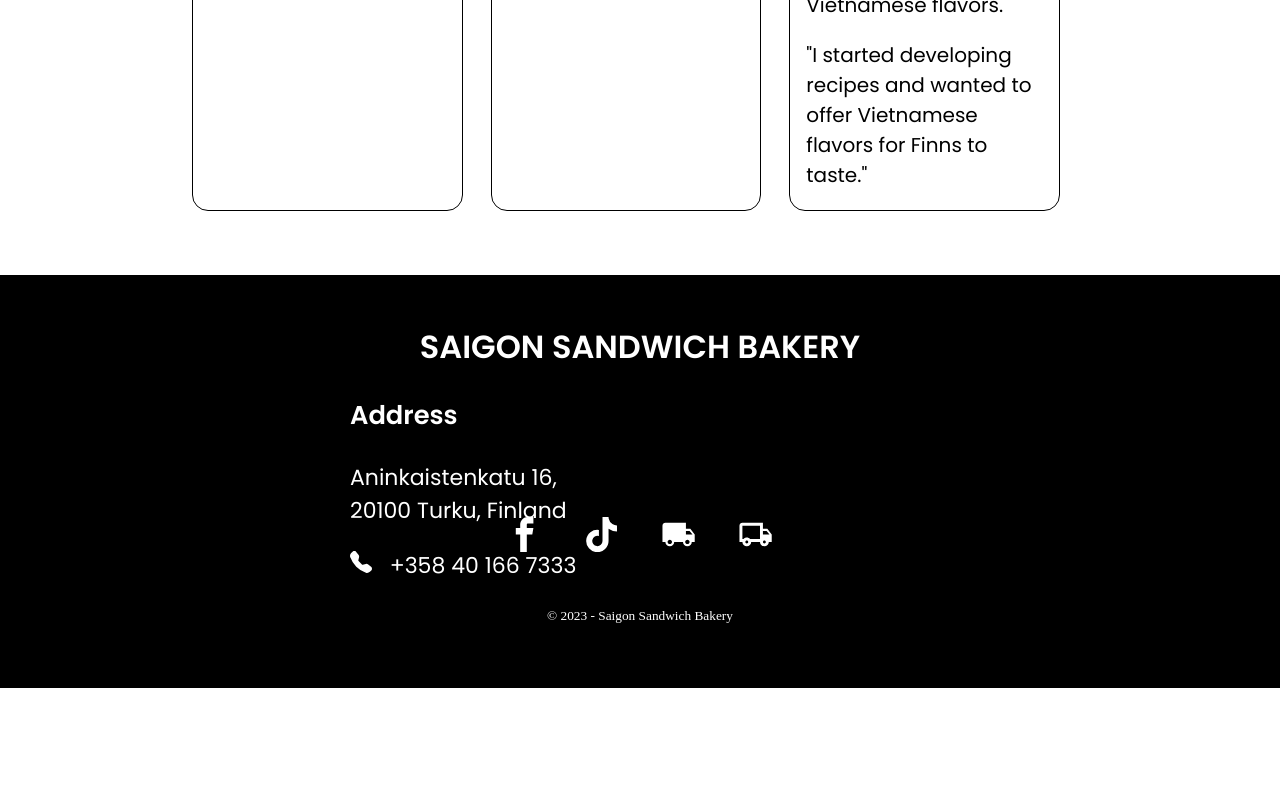
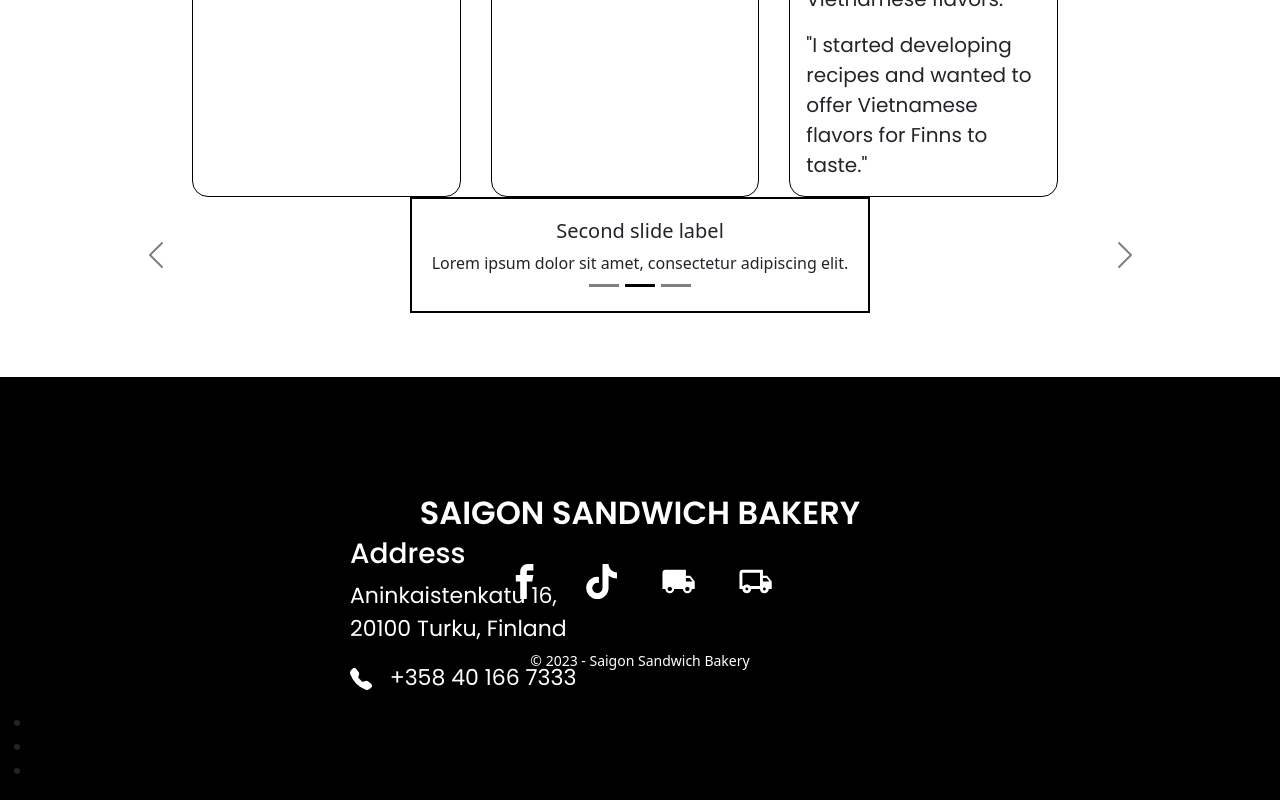
Before and after one commit to Kudoo39/ecommerce-app, a React (Vite) app: page / in a window 1280 px wide. Shown: the part 1221-2021 px from the top of the page. Before the commit the page ends 1909 px from the top, so only its background shows below. Built offline with nearby package versions, Linux system fonts and the light colour scheme.

Commit message:
adding react bootstrap carousel

```diff
--- a/src/App.jsx
+++ b/src/App.jsx
@@ -3,6 +3,8 @@
 import Nav from "./components/Nav";
 import Home from "./components/Home";
 import Footer from "./components/Footer";
+import Feedback from "./components/Feedback";
+import "bootstrap/dist/css/bootstrap.min.css";
 
 const App = () => {
   return (
@@ -10,6 +12,7 @@
       <Nav />
       <Header />
       <Home />
+      <Feedback />
       <Footer />
     </>
   );
--- /dev/null
+++ b/src/components/Feedback.css
@@ -0,0 +1,12 @@
+.carousel-content {
+  display: flex;
+  justify-content: center;
+  align-items: center;
+  height: 100%;
+}
+
+.bordered-box {
+  border: 2px solid black;
+  padding: 20px;
+  text-align: center;
+}
--- /dev/null
+++ b/src/components/Feedback.jsx
@@ -0,0 +1,38 @@
+import React from "react";
+import Carousel from "react-bootstrap/Carousel";
+import "./Feedback.css";
+
+const Feedback = () => {
+  return (
+    <Carousel className="container" data-bs-theme="dark">
+      <Carousel.Item>
+        <div className="carousel-content">
+          <div className="bordered-box">
+            <h5>First slide label</h5>
+            <p>Nulla vitae elit libero, a pharetra augue mollis interdum.</p>
+          </div>
+        </div>
+      </Carousel.Item>
+      <Carousel.Item>
+        <div className="carousel-content">
+          <div className="bordered-box">
+            <h5>Second slide label</h5>
+            <p>Lorem ipsum dolor sit amet, consectetur adipiscing elit.</p>
+          </div>
+        </div>
+      </Carousel.Item>
+      <Carousel.Item>
+        <div className="carousel-content">
+          <div className="bordered-box">
+            <h5>Third slide label</h5>
+            <p>
+              Praesent commodo cursus magna, vel scelerisque nisl consectetur.
+            </p>
+          </div>
+        </div>
+      </Carousel.Item>
+    </Carousel>
+  );
+};
+
+export default Feedback;
--- a/src/components/Footer.css
+++ b/src/components/Footer.css
@@ -1,8 +1,9 @@
 footer {
   background: black;
-  padding: 3rem 0;
+  padding: 7rem 0;
   margin-top: 4rem;
   text-align: center;
+  width: 100%;
 }
 
 footer a {
@@ -10,10 +11,10 @@
 }
 
 .address {
-  margin-top: 0.5rem;
   color: white;
   text-align: left;
   margin-left: 350px;
+  margin-top: -0px;
   font-size: 22px;
   font-family: "Poppins", sans-serif;
 }
@@ -41,7 +42,7 @@
   display: flex;
   justify-content: center;
   gap: 1rem;
-  margin-top: -170px;
+  margin-top: -260px;
 }
 
 .footer_socials a {
--- a/src/components/Nav.css
+++ b/src/components/Nav.css
@@ -21,6 +21,7 @@
   font-weight: bold;
   font-size: 22px;
   margin-right: 50px;
+  margin-left: 20px;
 }
 
 .nav-list a:hover {
--- a/src/index.css
+++ b/src/index.css
@@ -1,3 +1,4 @@
 body {
   margin: 0;
+  overflow-x: hidden;
 }
```
Also changed, not shown: package.json (+8 -2 lines), 1 other file (tests, documents, lock files or other folders).
